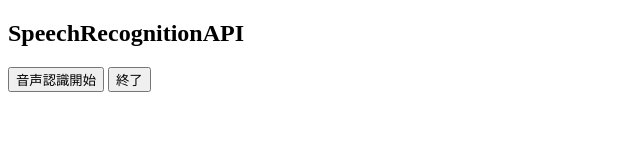
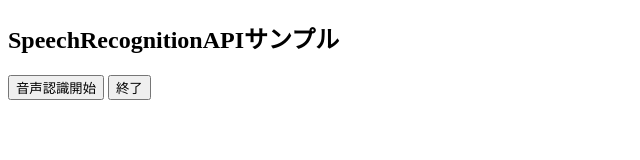
Before and after one commit to unisyskamo/pwa, a plain HTML site: page speechRecognitionAPI.html in a window 1280 px wide. Shown: the whole page, without its empty margins (0-640 px from the left). Drawn offline with Linux system fonts and the light colour scheme.

Commit message:
Update speechRecognitionAPI.html

```diff
--- a/speechRecognitionAPI.html
+++ b/speechRecognitionAPI.html
@@ -10,7 +10,7 @@
   </head>
   <body>
     <main>
-      <h2>SpeechRecognitionAPI</h2>
+      <h2>SpeechRecognitionAPIサンプル</h2>
       <button type="button" class="start">音声認識開始</button>
       <button type="button" class="stop">終了</button>
       <div class="output"></div>
```
